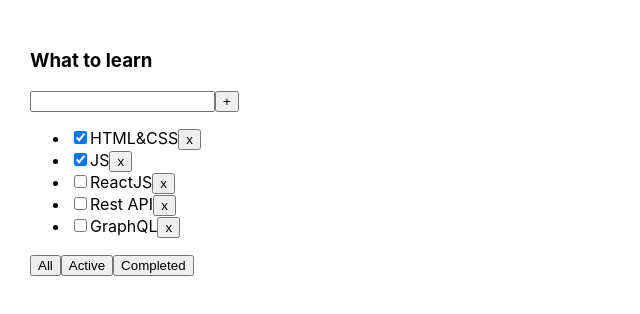
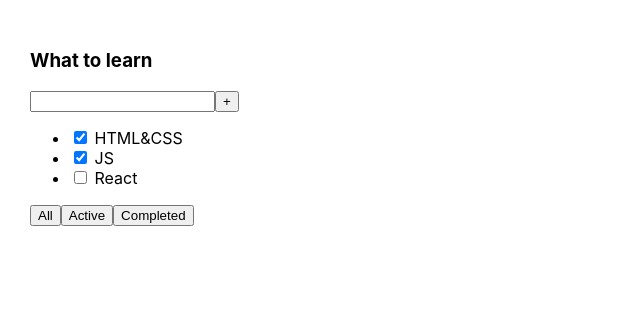
Before and after one commit to Metaloziz/it-incubator-todolist-ts-01, a React (Create React App) app: page / in a window 1280 px wide. Shown: the top 314 px of the page, without its empty margins (0-640 px from the left). Built offline with nearby package versions, Linux system fonts and the light colour scheme.

Commit message:
ToDo_add_src

```diff
--- a/src/App.tsx
+++ b/src/App.tsx
@@ -1,53 +1,26 @@
-import React, {useState} from 'react';
+import React from 'react';
 import './App.css';
-import {Todolist} from './Todolist';
-import { v1 } from 'uuid';
-
-export type FilterValuesType = "all" | "active" | "completed";
 
 function App() {
-
-    let [tasks, setTasks] = useState([
-        { id: v1(), title: "HTML&CSS", isDone: true },
-        { id: v1(), title: "JS", isDone: true },
-        { id: v1(), title: "ReactJS", isDone: false },
-        { id: v1(), title: "Rest API", isDone: false },
-        { id: v1(), title: "GraphQL", isDone: false },
-    ]);
-
-    function removeTask(id: string) {
-        let filteredTasks = tasks.filter(t => t.id != id);
-        setTasks(filteredTasks);
-    }
-
-    function addTask(title: string) {
-        let task = { id: v1(), title: title, isDone: false };
-        let newTasks = [task, ...tasks];
-        setTasks(newTasks);
-    }
-
-    let [filter, setFilter] = useState<FilterValuesType>("all");
-
-    let tasksForTodolist = tasks;
-
-    if (filter === "active") {
-        tasksForTodolist = tasks.filter(t => !t.isDone);
-    }
-    if (filter === "completed") {
-        tasksForTodolist = tasks.filter(t => t.isDone);
-    }
-
-    function changeFilter(value: FilterValuesType) {
-        setFilter(value);
-    }
-
     return (
         <div className="App">
-            <Todolist title="What to learn"
-                      tasks={tasksForTodolist}
-                      removeTask={removeTask}
-                      changeFilter={changeFilter}
-                      addTask={addTask} />
+            <div>
+                <h3>What to learn</h3>
+                <div>
+                    <input/>
+                    <button>+</button>
+                </div>
+                <ul>
+                    <li><input type="checkbox" checked={true}/> <span>HTML&CSS</span></li>
+                    <li><input type="checkbox" checked={true}/> <span>JS</span></li>
+                    <li><input type="checkbox" checked={false}/> <span>React</span></li>
+                </ul>
+                <div>
+                    <button>All</button>
+                    <button>Active</button>
+                    <button>Completed</button>
+                </div>
+            </div>
         </div>
     );
 }
--- a/src/Todolist.tsx
+++ /dev/null
@@ -1,75 +0,0 @@
-import React, {ChangeEvent, KeyboardEvent, useState} from 'react';
-import {FilterValuesType} from './App';
-
-type TaskType = {
-    id: string
-    title: string
-    isDone: boolean
-}
-
-type PropsType = {
-    title: string
-    tasks: Array<TaskType>
-    removeTask: (taskId: string) => void
-    changeFilter: (value: FilterValuesType) => void
-    addTask: (title: string) => void
-}
-
-export function Todolist(props: PropsType) {
-
-    let [title, setTitle] = useState("")
-
-    const addTask = () => {
-        props.addTask(title);
-        setTitle("");
-    }
-
-    const onChangeHandler = (e: ChangeEvent<HTMLInputElement>) => {
-        setTitle(e.currentTarget.value)
-    }
-
-    const onKeyPressHandler = (e: KeyboardEvent<HTMLInputElement>) => {
-        if (e.charCode === 13) {
-            addTask();
-        }
-    }
-
-    const onAllClickHandler = () => props.changeFilter("all");
-    const onActiveClickHandler = () => props.changeFilter("active");
-    const onCompletedClickHandler = () => props.changeFilter("completed");
-
-    return <div>
-        <h3>{props.title}</h3>
-        <div>
-            <input value={title}
-                   onChange={ onChangeHandler }
-                   onKeyPress={ onKeyPressHandler }
-            />
-            <button onClick={addTask}>+</button>
-        </div>
-        <ul>
-            {
-                props.tasks.map(t => {
-
-                    const onClickHandler = () => props.removeTask(t.id)
-
-                    return <li key={t.id}>
-                        <input type="checkbox" checked={t.isDone}/>
-                        <span>{t.title}</span>
-                        <button onClick={ onClickHandler }>x</button>
-                    </li>
-                })
-            }
-        </ul>
-        <div>
-            <button onClick={ onAllClickHandler }>All</button>
-            <button onClick={ onActiveClickHandler }>Active</button>
-            <button onClick={ onCompletedClickHandler }>Completed</button>
-        </div>
-    </div>
-
-
-
-
-
-}
```
Also changed, not shown: 1 other file (tests, documents, lock files or other folders).
